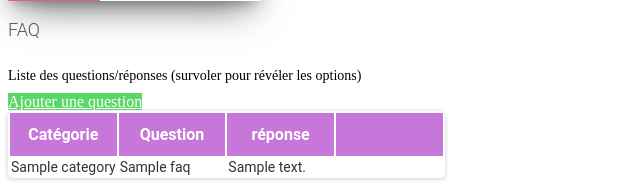
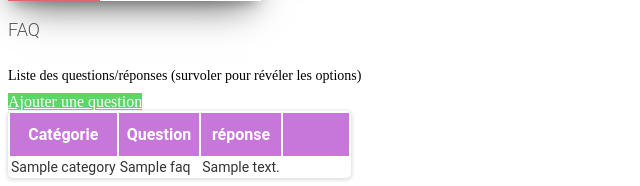
Before and after one commit to Senroo/MSPR1-Back, a Symfony app: template back/templates/faq/index.html.twig in a window 1280 px wide. Shown: the part 827-1013 px from the top of the page, without its empty margins (0-640 px from the left). Run offline with Twig, Linux system fonts and the light colour scheme; the template is opened without the code that fills it: most values are stand-ins (such as "Sample title", 1, 10 or a date in 2020); some libraries are stand-ins or nearby versions.

Commit message:
tables options fixed width
add twig extras

```diff
--- a/back/composer.json
+++ b/back/composer.json
@@ -44,8 +44,9 @@
         "symfony/webpack-encore-bundle": "^1.9",
         "symfony/yaml": "5.2.*",
         "twbs/bootstrap": "5.0.0-beta1",
-        "twig/extra-bundle": "^2.12|^3.0",
+        "twig/extra-bundle": "^3.2",
         "twig/intl-extra": "^3.2",
+        "twig/string-extra": "^3.2",
         "twig/twig": "^2.12|^3.0"
     },
     "require-dev": {
--- a/back/src/Controller/PartnersController.php
+++ b/back/src/Controller/PartnersController.php
@@ -15,6 +15,7 @@ use Symfony\Component\HttpFoundation\Request;
 use Symfony\Component\HttpFoundation\Response;
 use Symfony\Component\Routing\Annotation\Route;
 use Symfony\Component\String\Slugger\SluggerInterface;
+use Twig\Extra\String\StringExtension;
 
 class PartnersController extends AbstractController
 {
--- a/back/templates/artist_meetings/index.html.twig
+++ b/back/templates/artist_meetings/index.html.twig
@@ -19,7 +19,7 @@
         .main .table th {padding: 12px 8px; border-color: #ddd;}
         .main .table td {vertical-align: middle;}
         .main .table thead {color: #fff; background-color: #c677d9;}
-        .main .table th, .main .table td {width: 25%;}
+
     </style>
     {{ include('page_title.html.twig', {title: 'Rencontres Artistes'}) }}
     <div class="main px-5 mt-5">
@@ -35,7 +35,7 @@
                 <th>Nom de l'artiste</th>
                 <th>Lieu de la rencontre</th>
                 <th>Date</th>
-                <th class="tableOptionsCol"></th>
+                <th class="tableOptionsCol" style="width: 50px;"></th>
             </tr>
             </thead>
             <tbody>
--- a/back/templates/artists/index.html.twig
+++ b/back/templates/artists/index.html.twig
@@ -19,7 +19,7 @@
         .main .table th {padding: 12px 8px; border-color: #ddd;}
         .main .table td {vertical-align: middle;}
         .main .table thead {color: #fff; background-color: #c677d9;}
-        .main .table th, .main .table td {width: 25%;}
+
     </style>
     {{ include('page_title.html.twig', {title: 'Artistes'}) }}
     <div class="main px-5 mt-5">
@@ -36,7 +36,7 @@
                 <th>Nom</th>
                 <th>Groupe</th>
                 <th>Genre(s) musical</th>
-                <th class="tableOptionsCol"></th>
+                <th class="tableOptionsCol" style="width: 50px;"></th>
             </tr>
             </thead>
             <tbody>
--- a/back/templates/concerts/index.html.twig
+++ b/back/templates/concerts/index.html.twig
@@ -19,7 +19,7 @@
         .main .table th {padding: 12px 8px; border-color: #ddd;}
         .main .table td {vertical-align: middle;}
         .main .table thead {color: #fff; background-color: #c677d9;}
-        .main .table th, .main .table td {width: 25%;}
+
     </style>
     {{ include('page_title.html.twig', {title: 'Concerts'}) }}
     <div class="main px-5 mt-5">
@@ -39,7 +39,7 @@
                 <th>Description</th>
                 <th>Date/Heure de début</th>
                 <th>Durée</th>
-                <th class="tableOptionsCol"></th>
+                <th class="tableOptionsCol" style="width: 50px;"></th>
             </tr>
             </thead>
             <tbody>
--- a/back/templates/faq/index.html.twig
+++ b/back/templates/faq/index.html.twig
@@ -19,7 +19,7 @@
         .main .table th {padding: 12px 8px; border-color: #ddd;}
         .main .table td {vertical-align: middle;}
         .main .table thead {color: #fff; background-color: #c677d9;}
-        .main .table th, .main .table td {width: 25%;}
+
     </style>
     {{ include('page_title.html.twig', {title: 'FAQ'}) }}
     <div class="main px-5 mt-5">
@@ -35,7 +35,7 @@
                 <th>Catégorie</th>
                 <th>Question</th>
                 <th>réponse</th>
-                <th class="tableOptionsCol"></th>
+                <th class="tableOptionsCol" style="width: 50px;"></th>
             </tr>
             </thead>
             <tbody>
--- a/back/templates/map_markers/index.html.twig
+++ b/back/templates/map_markers/index.html.twig
@@ -19,7 +19,7 @@
         .main .table th {padding: 12px 8px; border-color: #ddd;}
         .main .table td {vertical-align: middle;}
         .main .table thead {color: #fff; background-color: #c677d9;}
-        .main .table th, .main .table td {width: 25%;}
+
     </style>
     {{ include('page_title.html.twig', {title: 'Marqueurs Carte'}) }}
     <div class="main px-5 mt-5">
@@ -37,7 +37,7 @@
                 <th>Nom</th>
                 <th>Description</th>
                 <th>Emplacement</th>
-                <th class="tableOptionsCol"></th>
+                <th class="tableOptionsCol" style="width: 50px;"></th>
             </tr>
             </thead>
             <tbody>
--- a/back/templates/notifications/index.html.twig
+++ b/back/templates/notifications/index.html.twig
@@ -37,7 +37,7 @@
                 <th>Importance</th>
                 <th>Date/Heure de début</th>
                 <th>Durée de diffusion</th>
-                <th class="tableOptionsCol"></th>
+                <th class="tableOptionsCol" style="width: 50px;"></th>
             </tr>
             </thead>
             <tbody>
--- a/back/templates/partners/index.html.twig
+++ b/back/templates/partners/index.html.twig
@@ -19,7 +19,7 @@
         .main .table th {padding: 12px 8px; border-color: #ddd;}
         .main .table td {vertical-align: middle;}
         .main .table thead {color: #fff; background-color: #c677d9;}
-        .main .table th, .main .table td {width: 25%;}
+
     </style>
     {{ include('page_title.html.twig', {title: 'Partenaires'}) }}
     <div class="main px-5 mt-5">
@@ -35,7 +35,7 @@
                 <th>Logo</th>
                 <th>Nom</th>
                 <th>Description</th>
-                <th class="tableOptionsCol"></th>
+                <th class="tableOptionsCol" style="width: 50px;"></th>
             </tr>
             </thead>
             <tbody>
@@ -43,7 +43,7 @@
                 <tr class="tableRow">
                     <td><img src="{{ asset('build/images/partners/' ~ partner.logo) }}" alt="{{ partner.name }}"></td>
                     <td>{{ partner.name }}</td>
-                    <td>{{ partner.description }}</td>
+                    <td style="width: 25%;">{{ partner.description }}</td>
                     <td class="tableOptions p-0 invisible">
                         <div class="d-flex justify-content-between">
                             <a href="{{ path('app_partners_edit') ~ '/' ~ partner.id }}" class="nav-link p-3 mr-1 tableEdit" title="Éditer"><i class="fas fa-edit fa-lg"></i></a>
--- a/back/templates/sliders/index.html.twig
+++ b/back/templates/sliders/index.html.twig
@@ -19,7 +19,7 @@
         .main .table th {padding: 12px 8px; border-color: #ddd;}
         .main .table td {vertical-align: middle;}
         .main .table thead {color: #fff; background-color: #c677d9;}
-        .main .table th, .main .table td {width: 25%;}
+
     </style>
     {{ include('page_title.html.twig', {title: 'Carousels'}) }}
     <div class="main px-5 mt-5">
@@ -35,7 +35,7 @@
                 <th>Image</th>
                 <th>Nom du carousel</th>
                 <th>Position de l'img dans le carousel</th>
-                <th class="tableOptionsCol"></th>
+                <th class="tableOptionsCol" style="width: 50px;"></th>
             </tr>
             </thead>
             <tbody>
--- a/back/templates/stages/index.html.twig
+++ b/back/templates/stages/index.html.twig
@@ -19,7 +19,7 @@
         .main .table th {padding: 12px 8px; border-color: #ddd;}
         .main .table td {vertical-align: middle;}
         .main .table thead {color: #fff; background-color: #c677d9;}
-        .main .table th, .main .table td {width: 25%;}
+
     </style>
     {{ include('page_title.html.twig', {title: 'Scènes'}) }}
     <div class="main px-5 mt-5">
@@ -34,7 +34,7 @@
             <tr>
                 <th>Nom</th>
                 <th>Emplacement</th>
-                <th class="tableOptionsCol"></th>
+                <th class="tableOptionsCol" style="width: 50px;"></th>
             </tr>
             </thead>
             <tbody>
```
Also changed, not shown: 2 other files.
